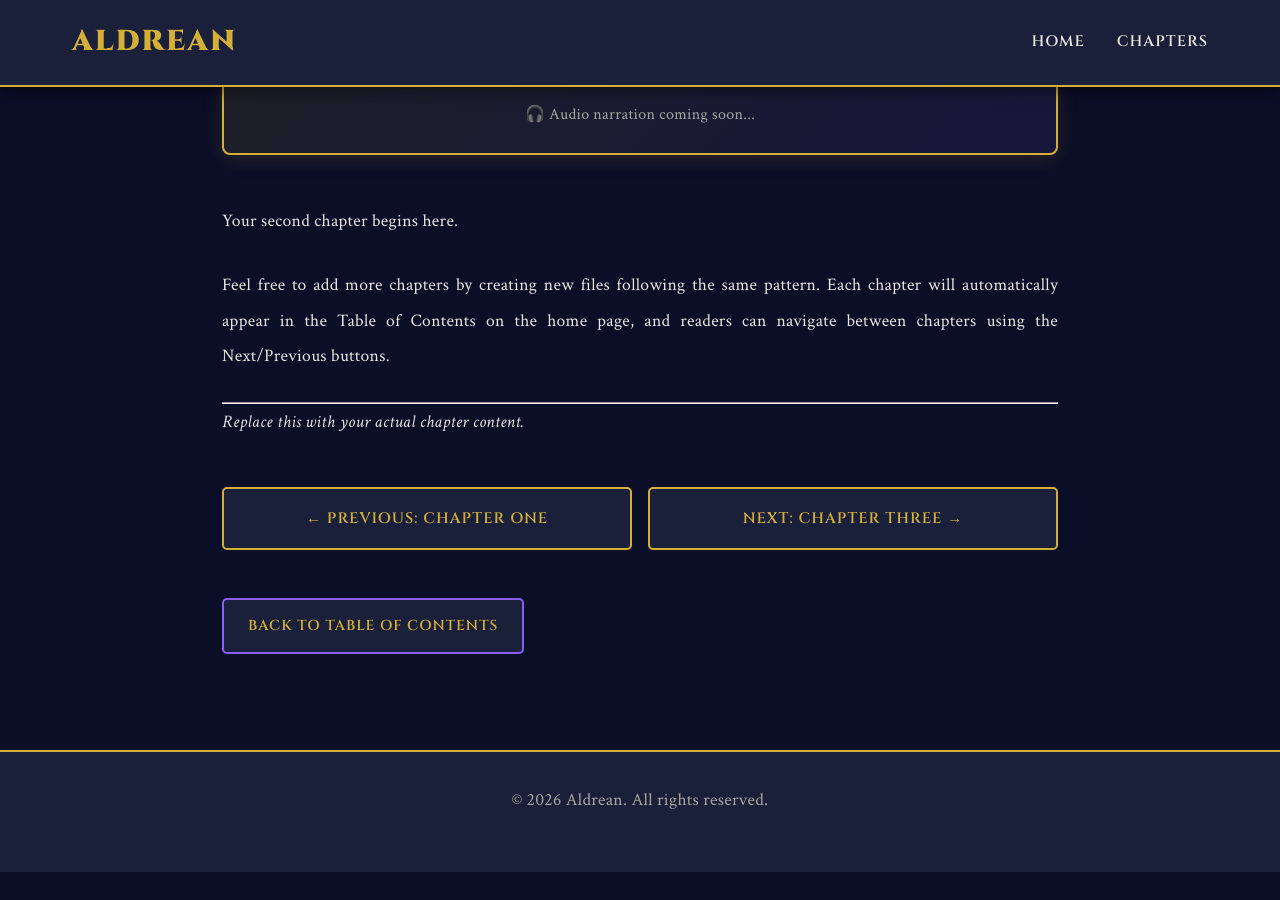
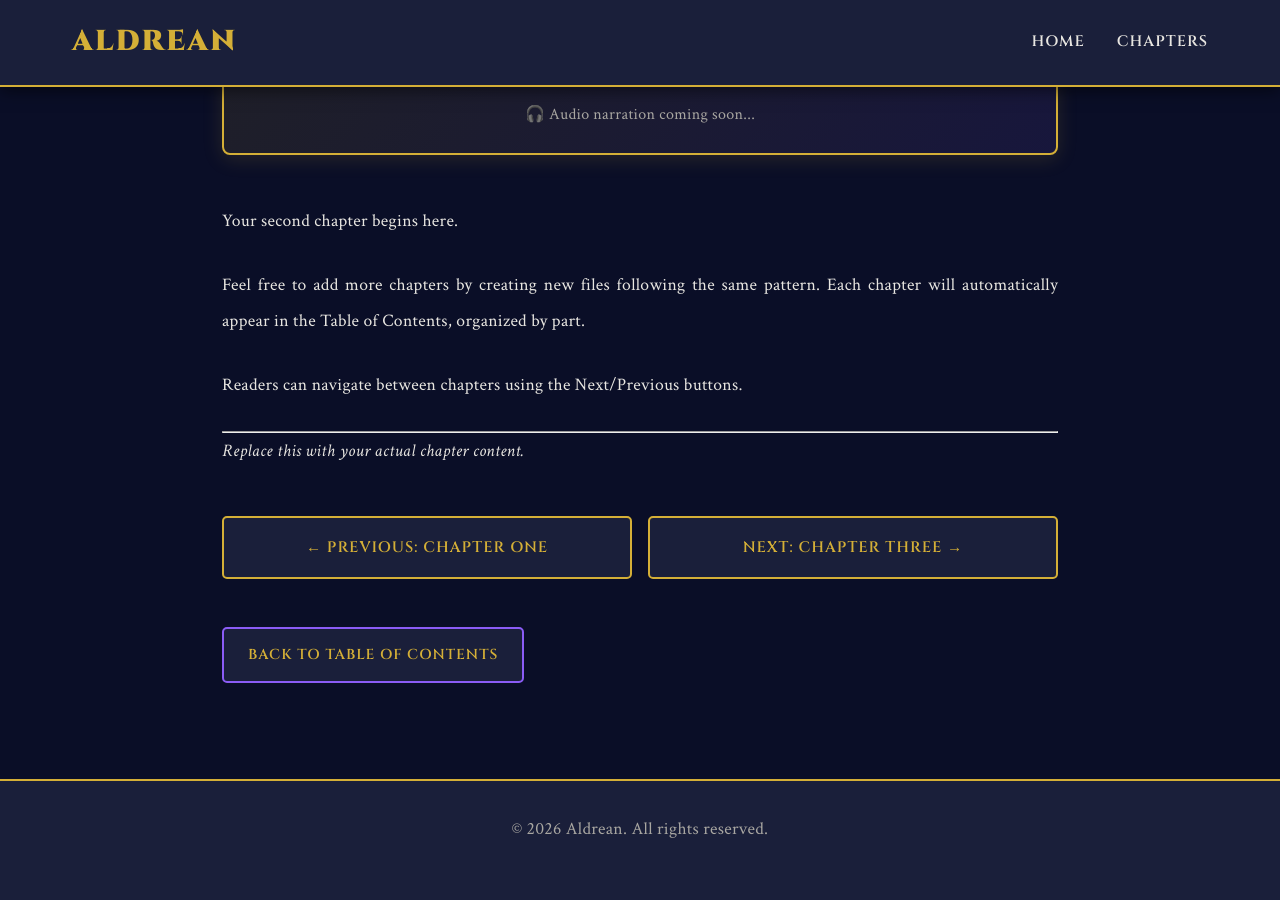
Before and after one commit to Nitro-Supreme/Aldrean, a Jekyll site: the page built from _chapters/02-chapter-two.md, in a window 1280 px wide and 900 px high, scrolled down 291 px. Built offline with Jekyll 4.4.1, drawn with Linux system fonts in a browser that asks for light colours; before the commit the page ends 1163 px from its top, so only the background shows below that.

Commit message:
Update sample chapters with part support

```diff
--- a/_chapters/02-chapter-two.md
+++ b/_chapters/02-chapter-two.md
@@ -3,14 +3,16 @@ layout: chapter
 title: "Chapter Two"
 subtitle: "Shadows Gather"
 chapter_number: 2
-slug: "chapter-two"
+part: 1
 audio_file: null
 audio_duration: null
 ---
 
 Your second chapter begins here.
 
-Feel free to add more chapters by creating new files following the same pattern. Each chapter will automatically appear in the Table of Contents on the home page, and readers can navigate between chapters using the Next/Previous buttons.
+Feel free to add more chapters by creating new files following the same pattern. Each chapter will automatically appear in the Table of Contents, organized by part.
+
+Readers can navigate between chapters using the Next/Previous buttons.
 
 ---
 
```
Also changed, not shown: _chapters/03-chapter-three.md (+2 -2 lines).
